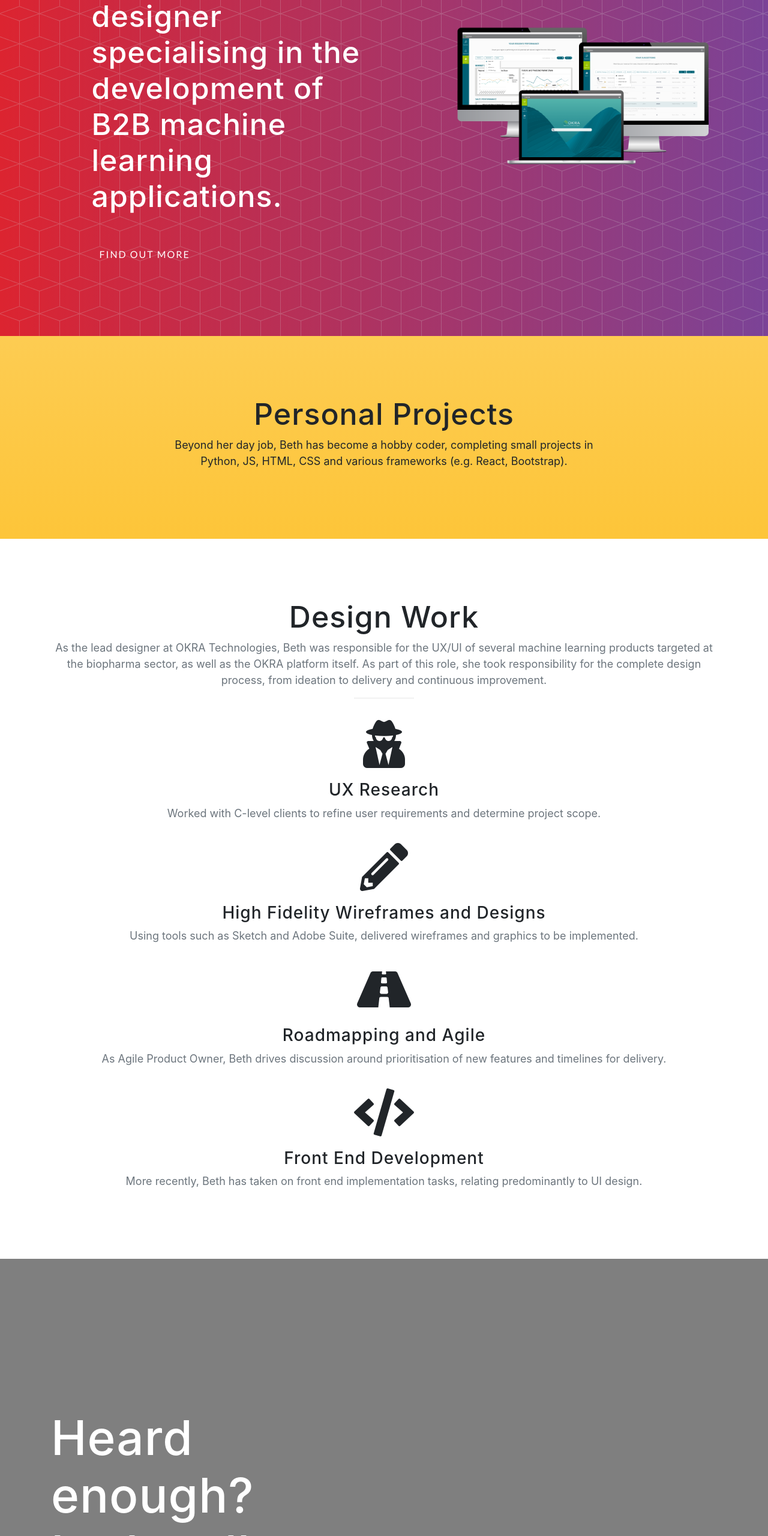
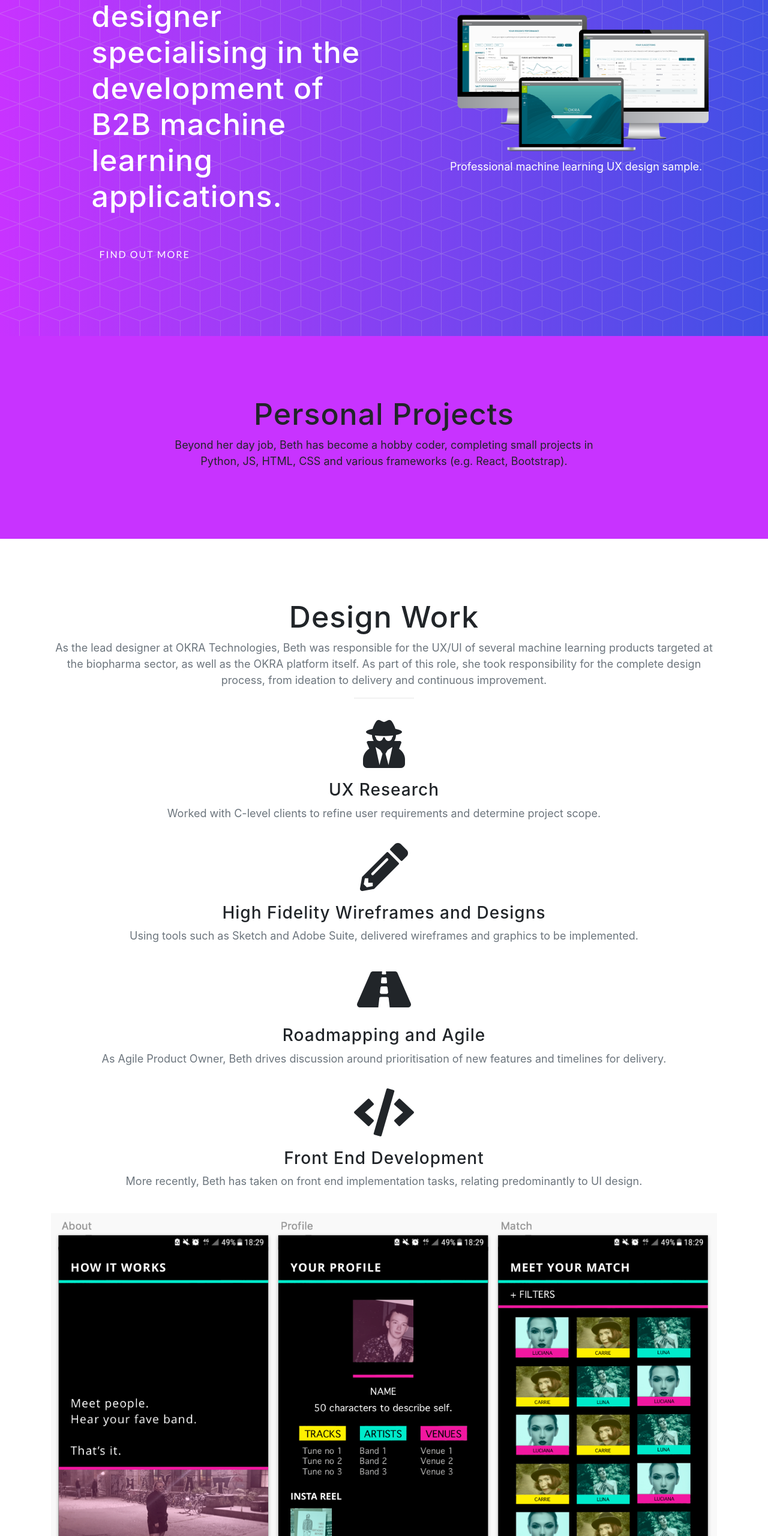
Before and after one commit to BethHaworth/BethHaworth.github.io, a website with bundled scripts: page index.html in a window 1280 px wide. Shown: the part 240-2800 px from the top of the page at 60% size. Built offline with nearby package versions, Linux system fonts and the light colour scheme; files whose address does not match are found by name; a web font is replaced by a local one.

Commit message:
color change

```diff
--- a/index.html
+++ b/index.html
@@ -67,6 +67,7 @@
             <div class="mockup">
               <!-- Demo image for screen mockup, you can put an image here, some HTML, an animation, video, or anything else! -->
               <img src="img/blank.png" class="img-fluid" alt="">
+              <p> Professional machine learning UX design sample.</p>
 
             </div>
               </div>
@@ -86,6 +87,9 @@
         <div class="row">
           <div class="col-md-8 mx-auto">
             <h2 class="section-heading">Personal Projects</h2>
+          </div>
+
+                  <div class="col-md-8 mx-auto">
             <p>Beyond her day job, Beth has become a hobby coder, completing small projects in Python, JS, HTML, CSS and various frameworks (e.g. React, Bootstrap).</p>
           </div>
         </div>
@@ -127,20 +131,15 @@
                     <p class="text-muted">More recently, Beth has taken on front end implementation tasks, relating predominantly to UI design.</p>
                 </div>
               </div>
+              <br>
+              <div class="mockup">
+                  <!-- Demo image for screen mockup, you can put an image here, some HTML, an animation, video, or anything else! -->
+                  <img src="img/altdat.png" class="img-fluid" alt="">
+                  <p> Personal dating app design project.</p>
             </div>
           </div>
         </div>
       </div>
-    </section>
-
-    <section class="cta">
-      <div class="cta-content">
-        <div class="container">
-          <h2>Heard enough?<br>Let's talk.</h2>
-          <a href="#contact" class="btn btn-outline btn-xl js-scroll-trigger">Contact Beth</a>
-        </div>
-      </div>
-      <div class="overlay"></div>
     </section>
 
     <section class="contact bg-primary" id="contact">
--- a/scss/_cta.scss
+++ b/scss/_cta.scss
@@ -27,6 +27,6 @@ section.cta {
         left: 0;
         width: 100%;
         height: 100%;
-        background-color: fade-out(black, .5);
+        background-color: fade-out(rgb(255, 82, 241), .2);
     }
 }
--- a/scss/_variables.scss
+++ b/scss/_variables.scss
@@ -2,9 +2,9 @@
 
 // Gray and Brand Colors for use across theme
 
-$theme-primary:    #fdcc52;
-$theme-secondary:  #7b4397;
-$theme-tertiary:   #dc2430;
+$theme-primary:    #c833ffff;
+$theme-secondary:  #4050e5ff;
+$theme-tertiary:   #c833ffff;
 
 $gray-base:        #000;
 $gray-darker:      lighten($gray-base, 13.5%); // #222
```
Also changed, not shown: css/new-age.css, css/new-age.min.css, img/altdat.png (added), vendor/bootstrap/css/bootstrap.css, 1 other file.
